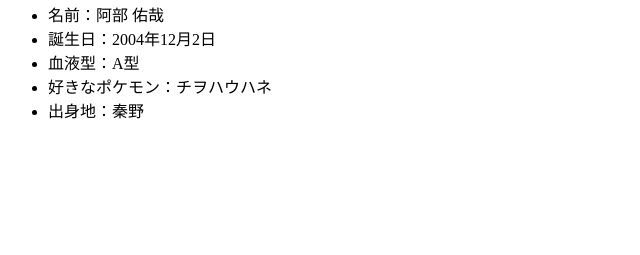
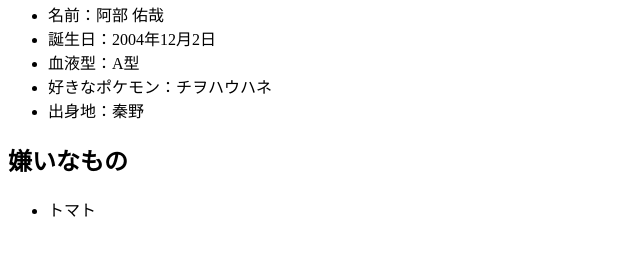
Before and after one commit to Aby-1202/git-practice2023, a plain HTML site: page index.html in a window 1280 px wide. Shown: the part 87-342 px from the top of the page, without its empty margins (0-640 px from the left). Drawn offline with Linux system fonts and the light colour scheme.

Commit message:
嫌いな食べ物を追加

```diff
--- a/index.html
+++ b/index.html
@@ -19,5 +19,10 @@
             <li>好きなポケモン：チヲハウハネ</li>
             <li>出身地：秦野</li>
         </ul>
+
+        <h2>嫌いなもの</h2>
+        <ul>
+            <li>トマト</li>
+        </ul>
     </body>
 </html>
```
